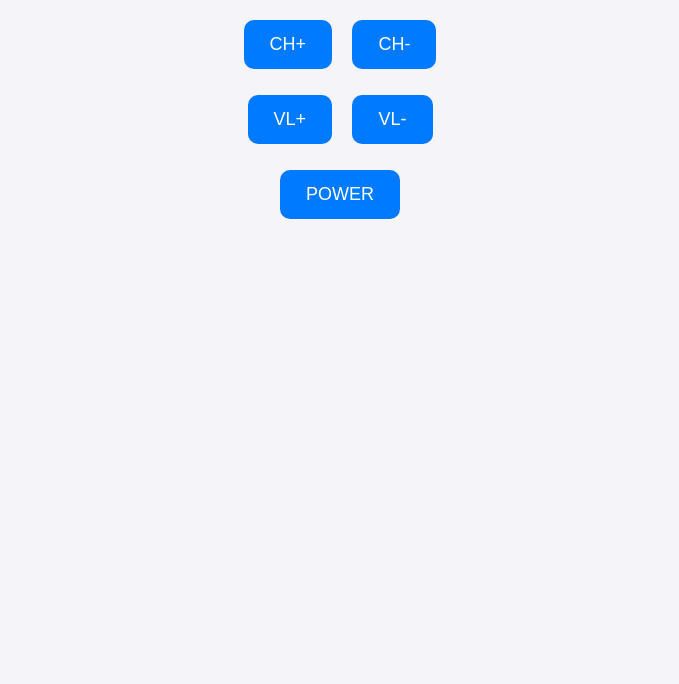
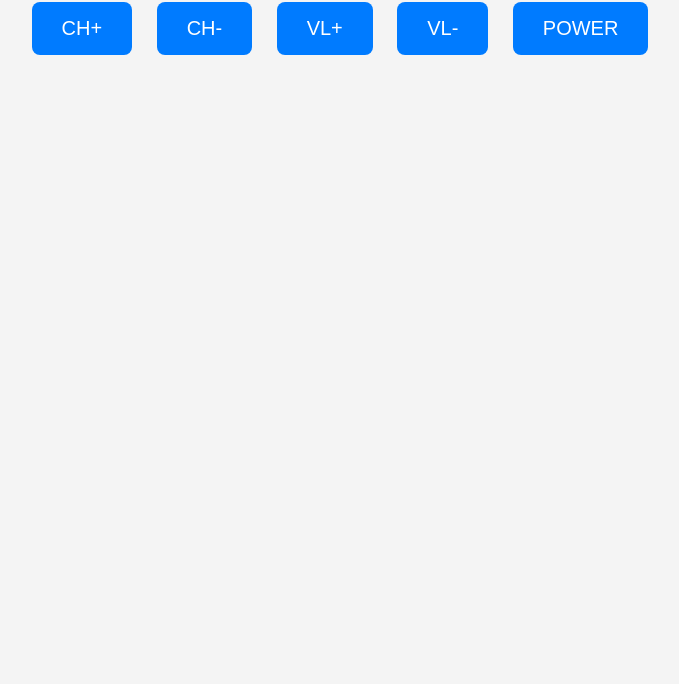
Before and after one commit to stfaik/kumanda-web, a website: page index.html in a window 1280 px wide. Shown: the part 116-800 px from the top of the page, without its empty margins (300-979 px from the left). Drawn offline with Linux system fonts and the light colour scheme.

Commit message:
Update index.html

```diff
--- a/index.html
+++ b/index.html
@@ -1,52 +1,54 @@
 <!DOCTYPE html>
 <html lang="tr">
 <head>
-  <meta charset="UTF-8" />
+  <meta charset="UTF-8">
   <title>IRLED ile Kumanda Kontrolü</title>
-  <meta name="viewport" content="width=device-width, initial-scale=1" />
   <style>
-    body { font-family: Arial, sans-serif; background:#f4f4f9; text-align:center; padding:40px; }
-    h1 { color:#333; }
-    .row { margin: 10px 0; }
+    body {
+      font-family: Arial, sans-serif;
+      text-align: center;
+      margin-top: 50px;
+      background: #f4f4f4;
+    }
+    h1 {
+      color: #333;
+    }
     button {
-      margin: 8px; padding: 14px 26px; font-size:18px; border:0; border-radius:10px;
-      cursor:pointer; background:#007BFF; color:#fff; transition:.2s;
+      font-size: 20px;
+      margin: 10px;
+      padding: 15px 30px;
+      border: none;
+      border-radius: 8px;
+      background: #007BFF;
+      color: white;
+      cursor: pointer;
     }
-    button:hover { background:#0056b3; }
-    .status { margin-top:18px; color:#555; font-size:14px; }
+    button:hover {
+      background: #0056b3;
+    }
   </style>
 </head>
 <body>
   <h1>IRLED ile Kumanda Kontrolü</h1>
+  <button onclick="sendCommand('CH+')">CH+</button>
+  <button onclick="sendCommand('CH-')">CH-</button>
+  <button onclick="sendCommand('VL+')">VL+</button>
+  <button onclick="sendCommand('VL-')">VL-</button>
+  <button onclick="sendCommand('POWER')">POWER</button>
 
-  <div class="row">
-    <button onclick="sendCommand('CH+')">CH+</button>
-    <button onclick="sendCommand('CH-')">CH-</button>
-  </div>
-  <div class="row">
-    <button onclick="sendCommand('VL+')">VL+</button>
-    <button onclick="sendCommand('VL-')">VL-</button>
-  </div>
-  <div class="row">
-    <button onclick="sendCommand('POWER')">POWER</button>
-  </div>
-
-  <div class="status" id="status"></div>
+  <p id="status"></p>
 
   <script>
-    const BACKEND = "https://SENIN-BACKEND-ADRESIN.onrender.com"; // birazdan dolduracaksın
-    const KEY = "SENIN_GIZLI_ANAHTARIN"; // backend'de tanımlayacağın SECRET_KEY ile aynı olmalı
+    const backendUrl = "https://kumanda-backend.onrender.com"; // Render backend URL’in
 
     async function sendCommand(cmd) {
-      const s = document.getElementById("status");
-      s.textContent = "Gönderiliyor...";
+      document.getElementById("status").innerText = "Gönderiliyor...";
       try {
-        const url = `${BACKEND}/command?cmd=${encodeURIComponent(cmd)}&key=${encodeURIComponent(KEY)}`;
-        const res = await fetch(url, { method: "GET" });
-        const text = await res.text();
-        s.textContent = "Sunucu yanıtı: " + text;
-      } catch (e) {
-        s.textContent = "Hata: " + e;
+        const response = await fetch(`${backendUrl}/command?cmd=${cmd}&key=benim-gizli-keyim-123`);
+        const data = await response.text();
+        document.getElementById("status").innerText = "Sunucudan cevap: " + data;
+      } catch (err) {
+        document.getElementById("status").innerText = "Hata: " + err;
       }
     }
   </script>
```
